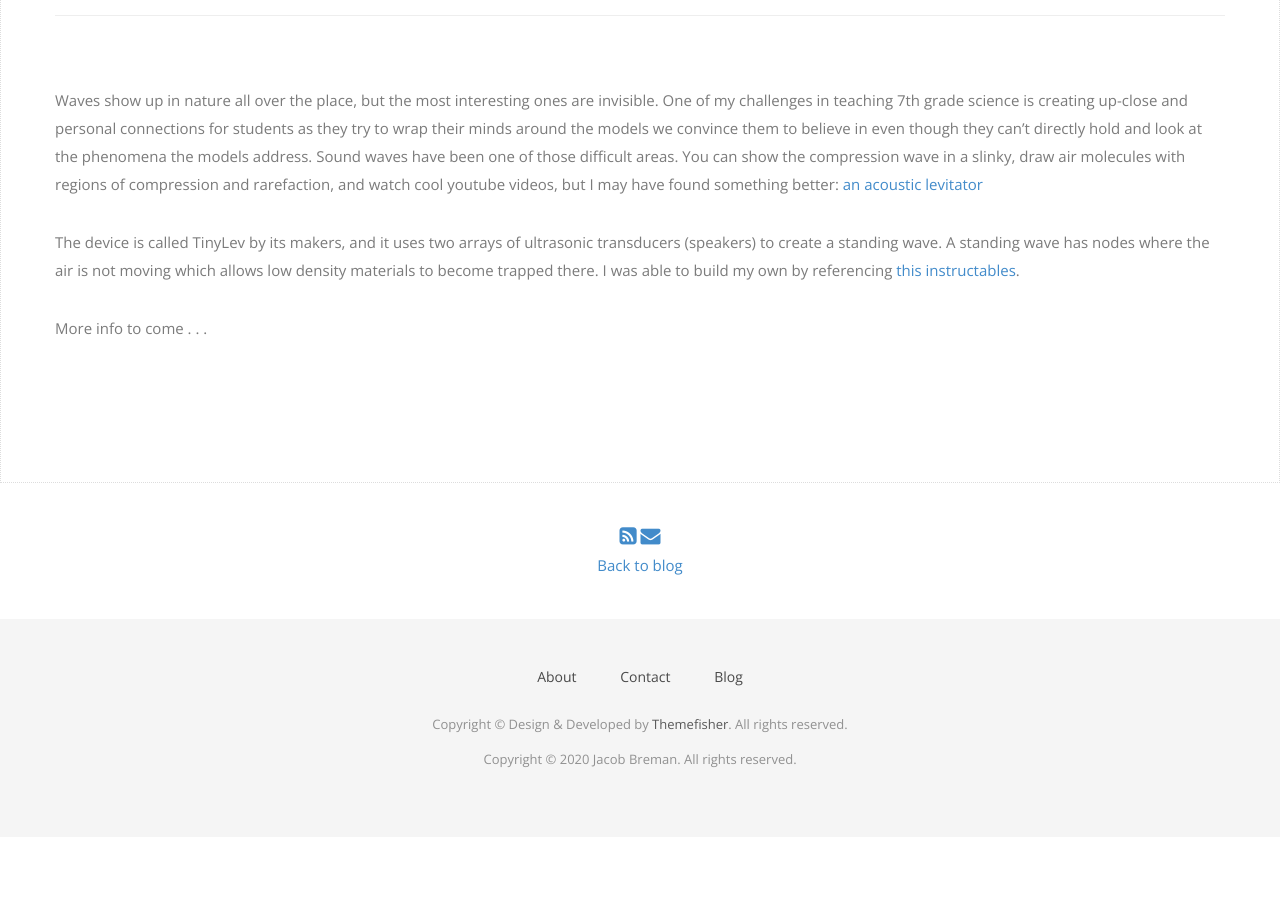
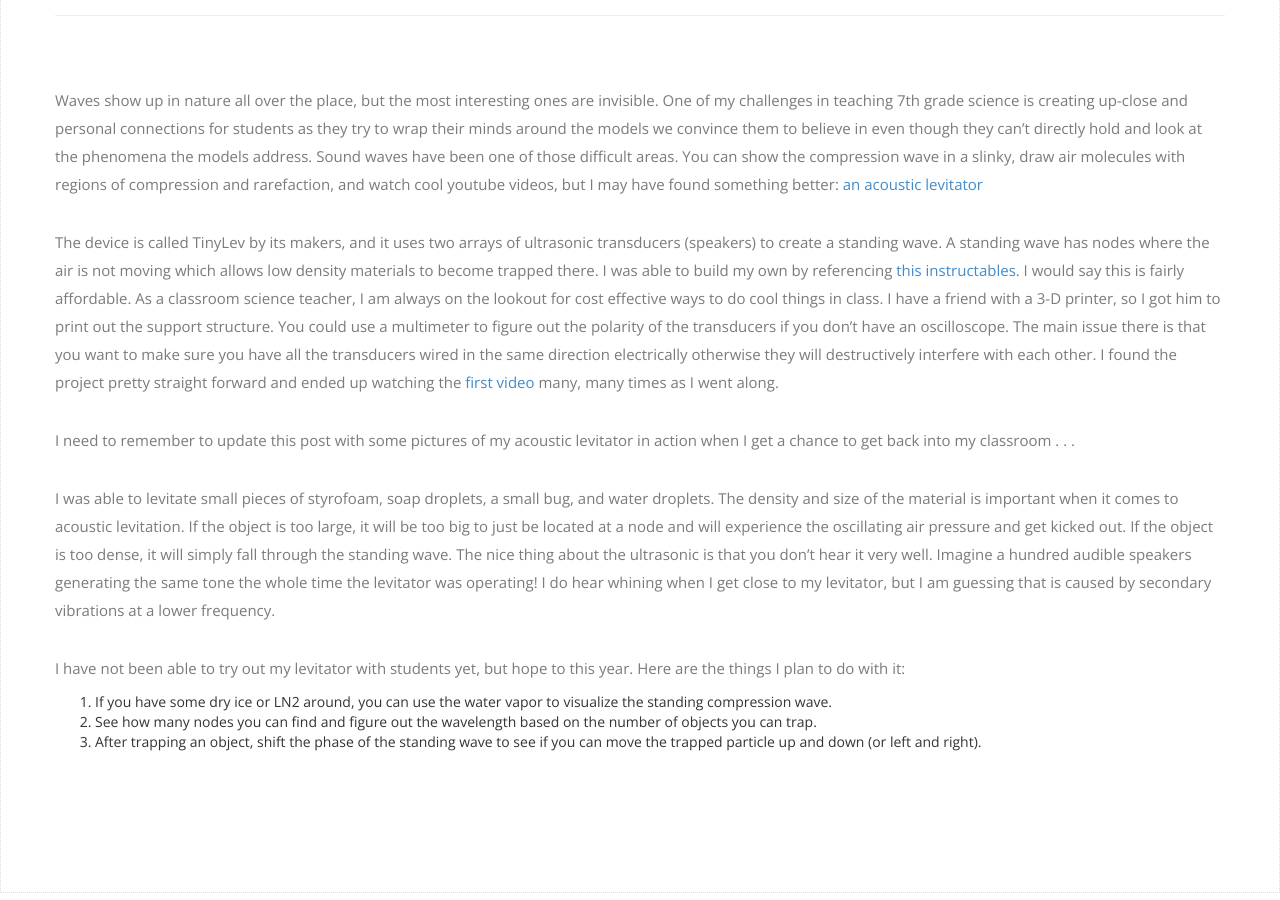
Before and after one commit to jahkobian/jahkobian.github.io, a Jekyll site: the page built from _posts/2020-06-24-levitation-in-the-classroom.md, in a window 1280 px wide and 900 px high, scrolled down 314 px. Built offline with Jekyll 4.4.1, drawn with Linux system fonts in a browser that asks for light colours; nearby versions of some CDN libraries; some web fonts are replaced; before the commit the page ends 1151 px from its top, so only the background shows below that.

Commit message:
blog update

```diff
--- a/_posts/2020-06-24-levitation-in-the-classroom.md
+++ b/_posts/2020-06-24-levitation-in-the-classroom.md
@@ -1,18 +1,21 @@
 ---
 layout: post
 title: Levitation in the Classroom
-subtitle: . . . without electricty or magnetism
+subtitle: Some code and a 3d printer go a long way
 date: 2020-06-24 15:50:00
 author: Jacob Breman
 meta: "tinylev"
 ---
 Waves show up in nature all over the place, but the most interesting ones are invisible.  One of my challenges in teaching 7th grade science is creating up-close and personal connections for students as they try to wrap their minds around the models we convince them to believe in even though they can't directly hold and look at the phenomena the models address. Sound waves have been one of those difficult areas.  You can show the compression wave in a slinky, draw air molecules with regions of compression and rarefaction, and watch cool youtube videos, but I may have found something better: [an acoustic levitator](https://aip.scitation.org/doi/full/10.1063/1.4989995 "the original scientific publication")
 
-The device is called TinyLev by its makers, and it uses two arrays of ultrasonic transducers (speakers) to create a standing wave.  A standing wave has nodes where the air is not moving which allows low density materials to become trapped there. I was able to build my own by referencing [this instructables](https://www.instructables.com/id/Acoustic-Levitator/).
+The device is called TinyLev by its makers, and it uses two arrays of ultrasonic transducers (speakers) to create a standing wave.  A standing wave has nodes where the air is not moving which allows low density materials to become trapped there. I was able to build my own by referencing [this instructables](https://www.instructables.com/id/Acoustic-Levitator/).  I would say this is fairly affordable.  As a classroom science teacher, I am always on the lookout for cost effective ways to do cool things in class. I have a friend with a 3-D printer, so I got him to print out the support structure. You could use a multimeter to figure out the polarity of the transducers if you don't have an oscilloscope.  The main issue there is that you want to make sure you have all the transducers wired in the same direction electrically otherwise they will destructively interfere with each other. I found the project pretty straight forward and ended up watching the [first video](https://www.youtube.com/watch?v=yVDWrWpaBho) many, many times as I went along.
 
-More info to come . . .
+I need to remember to update this post with some pictures of my acoustic levitator in action when I get a chance to get back into my classroom . . .
 
-{% comment %}
-Might you have an include in your theme? Why not try it here!
-{% include my-themes-great-include.html %}
-{% endcomment %}
+I was able to levitate small pieces of styrofoam, soap droplets, a small bug, and water droplets.  The density and size of the material is important when it comes to acoustic levitation.  If the object is too large, it will be too big to just be located at a node and will experience the oscillating air pressure and get kicked out.  If the object is too dense, it will simply fall through the standing wave. The nice thing about the ultrasonic is that you don't hear it very well.  Imagine a hundred audible speakers generating the same tone the whole time the levitator was operating!  I do hear whining when I get close to my levitator, but I am guessing that is caused by secondary vibrations at a lower frequency.
+
+I have not been able to try out my levitator with students yet, but hope to this year.  Here are the things I plan to do with it:
+
+1. If you have some dry ice or LN2 around, you can use the water vapor to visualize the standing compression wave.
+2. See how many nodes you can find and figure out the wavelength based on the number of objects you can trap.
+3. After trapping an object, shift the phase of the standing wave to see if you can move the trapped particle up and down (or left and right).
```
